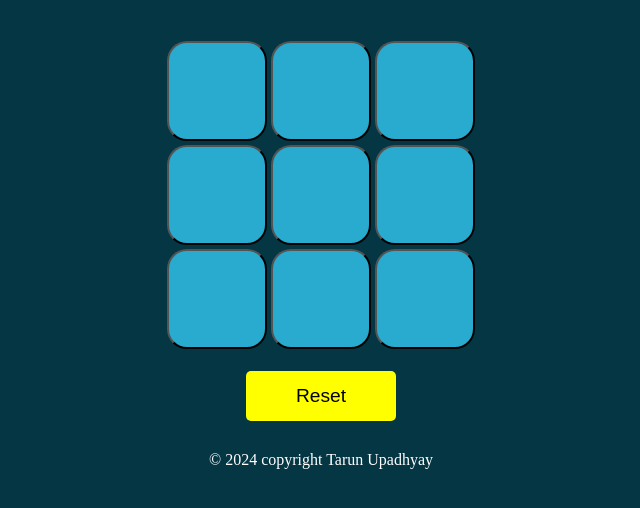
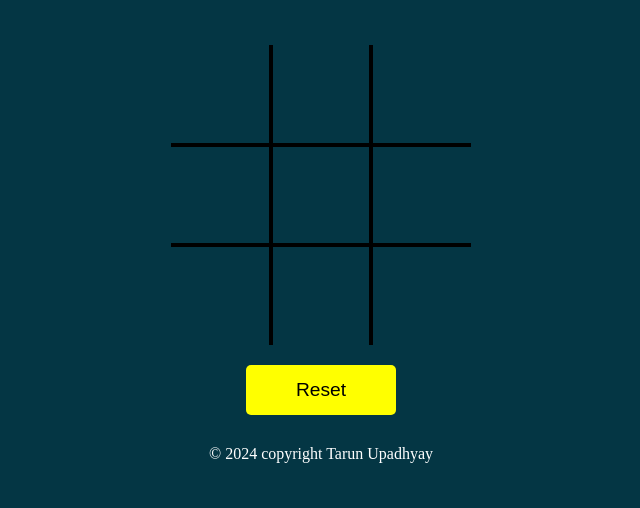
Before and after one commit to Tarun-Upadhyay-616/TICTACTTOE-by-Tarun-upadhyay, a plain HTML site: page index.html in a window 1280 px wide. Shown: the part 254-762 px from the top of the page, without its empty margins (319-959 px from the left). Drawn offline with Linux system fonts and the light colour scheme.

Commit message:
Update style.css

```diff
--- a/style.css
+++ b/style.css
@@ -18,19 +18,20 @@ body{
 .items{
     width: 100px;
     height: 100px;
-    border-radius: 20px;
+    border: none;
+    /* border-radius: 20px; */
     /* border: 2px solid black; */
-    background-color: #28abcf;
-    color: black;
-    margin: 2px;
+    background-color: #043644;
+    color: #28abcf;
+    /* margin: 2px; */
     place-items: center;
     display: grid;
     font-size: 30px;
 }
-.items:hover{
+/* .items:hover{
     background-color: #00c8ff;
 
-}
+} */
 p{
     margin-bottom: 6vh;
     font-size: 3rem;
@@ -68,3 +69,57 @@ p{
     color: white;
 
 }
+#one{
+    /* border-top: 2px solid black; */
+    /* border-left: 2px solid black; */
+    border-right: 2px solid black;
+    border-bottom: 2px solid black;
+}
+#two{
+    /* border-top: 2px solid black; */
+    border-left: 2px solid black;
+    border-right: 2px solid black;
+    border-bottom: 2px solid black;
+}
+#three{
+    /* border-top: 2px solid black; */
+    border-left: 2px solid black;
+    /* border-right: 2px solid black; */
+    border-bottom: 2px solid black;
+}
+#four{
+    border-top: 2px solid black;
+    /* border-left: 2px solid black; */
+    border-right: 2px solid black;
+    border-bottom: 2px solid black;
+}
+#five{
+    border-top: 2px solid black;
+    border-left: 2px solid black;
+    border-right: 2px solid black;
+    border-bottom: 2px solid black;
+}
+#six{
+    border-top: 2px solid black;
+    border-left: 2px solid black;
+    /* border-right: 2px solid black; */
+    border-bottom: 2px solid black;
+}
+#seven{
+    border-top: 2px solid black;
+    /* border-left: 2px solid black; */
+    border-right: 2px solid black;
+    /* border-bottom: 2px solid black; */
+}
+#eight{
+    border-top: 2px solid black;
+    border-left: 2px solid black;
+    border-right: 2px solid black;
+    /* border-bottom: 2px solid black; */
+}
+#nine{
+    border-top: 2px solid black;
+    border-left: 2px solid black;
+    /* border-right: 2px solid black; */
+    /* border-bottom: 2px solid black; */
+}
```
